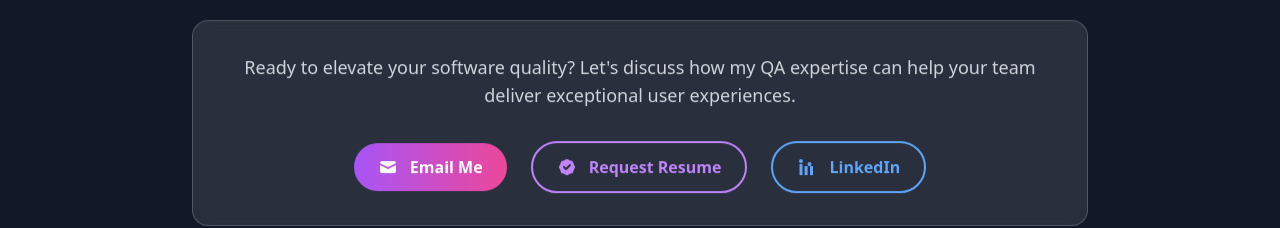
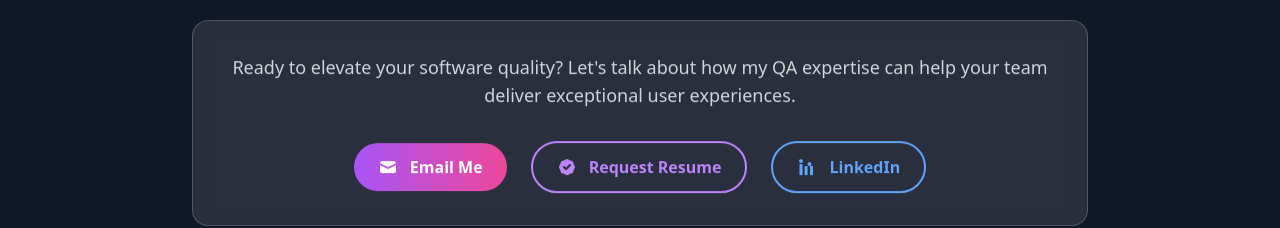
Before and after one commit to jpaola903/jpaola903.github.io, a plain HTML site: page index.html in a window 1280 px wide. Shown: the part 4760-4988 px from the top of the page. Drawn offline with nearby package versions, Linux system fonts and the light colour scheme.

Commit message:
Update index.html

```diff
--- a/index.html
+++ b/index.html
@@ -668,7 +668,7 @@
             </h2>
             <div class="glass rounded-2xl p-8 mb-8">
                 <p class="text-lg text-gray-300 dark:text-gray-200 mb-8">
-                    Ready to elevate your software quality? Let's discuss how my QA expertise can help your team deliver exceptional user experiences.
+                    Ready to elevate your software quality? Let's talk about how my QA expertise can help your team deliver exceptional user experiences.
                 </p>
                 <div class="flex flex-col md:flex-row gap-6 justify-center items-center">
                     <a href="mailto:janesoriano09@gmail.com" class="flex items-center space-x-3 bg-gradient-to-r from-purple-500 to-pink-500 hover:from-purple-600 hover:to-pink-600 px-6 py-3 rounded-full font-semibold transition-all transform hover:scale-105" aria-label="Email Jane Paola">
```
